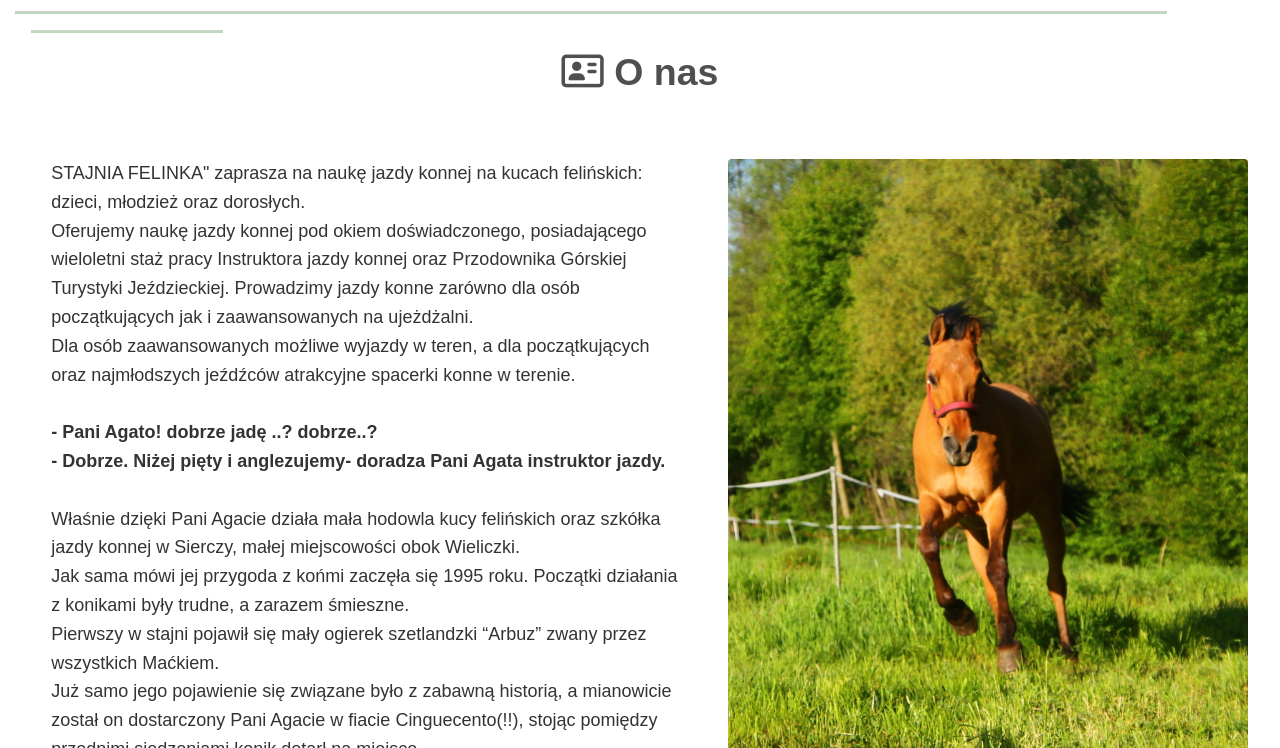
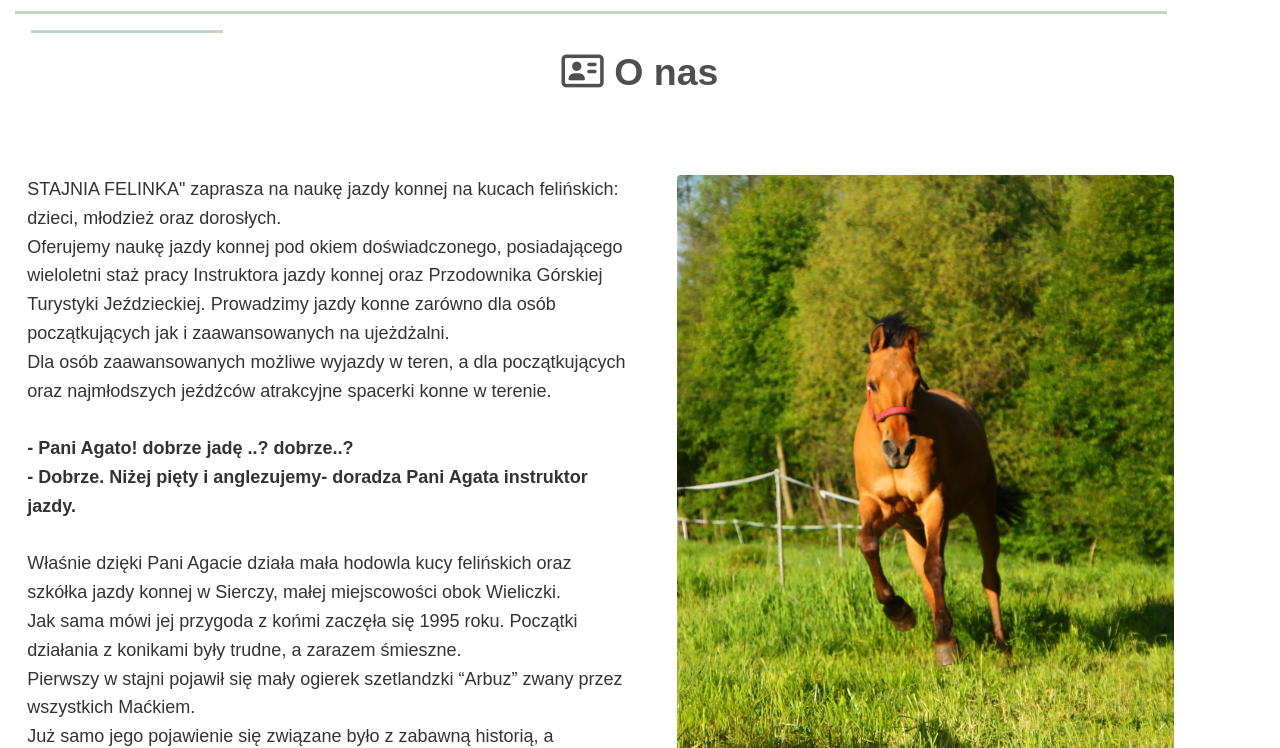
Before and after one commit to JANTI12/stajnia1, a plain HTML site: page index.html in a window 1280 px wide. Both pictures are taken after a click on the link "STAJNIA FELINKA". Shown: the part 852-1600 px from the top of the page. Drawn offline with Linux system fonts and the light colour scheme.

Commit message:
Update index.html

```diff
--- a/index.html
+++ b/index.html
@@ -112,11 +112,13 @@ input[type=submit]:hover {
   padding: 20px;
 }
 
+
 	div.zakladki > div {display: none}
   	  div.zakladki div:target {display: block}
 
-	* {
-	font-family:sans-serif}
+	*{
+	font-family:sans-serif;
+	}
 	hr {
 		background-color:darkgreen;
 		height:2px;
@@ -225,12 +227,12 @@ input[type=submit]:hover {
 <div class="zakladki" style='z-index:0' id='zakladki'>
 
 	<!--onas-->
-	<div id="onas" style='width:100vw'>
+	<div id="onas" >
 
 		<br><br><hr style='width:90vw'><h1 class='w3-center w3-margin'><hr style='width:15vw;'><i class="fa-regular fa-address-card"></i><b> O nas</b></h1><br>
-		<div class='w3-mobile row'>
+		<div class='row w3-margin'>
 
-			<div style=' margin-top:3vh; margin-left:4vw; color:#333333' class='w3-sans-serif w3-large col-lg-6 col-md-12 m6 w3-animate-left'> STAJNIA FELINKA" zaprasza na naukę jazdy konnej na kucach felińskich: dzieci, młodzież oraz dorosłych.<br>
+			<div style=' margin-top:3vh; color:#333333; ' class=' w3-sans-serif w3-large col-lg-6 col-md-12  w3-animate-left '> STAJNIA FELINKA" zaprasza na naukę jazdy konnej na kucach felińskich: dzieci, młodzież oraz dorosłych.<br>
 				Oferujemy naukę jazdy konnej pod okiem doświadczonego, posiadającego wieloletni staż pracy Instruktora jazdy konnej oraz Przodownika Górskiej Turystyki Jeździeckiej.
 				Prowadzimy jazdy konne zarówno dla osób początkujących jak i zaawansowanych na ujeżdżalni.<br>
 				Dla osób zaawansowanych możliwe wyjazdy w teren, a dla początkujących oraz najmłodszych jeźdźców atrakcyjne spacerki konne w terenie.<br><br>
@@ -251,7 +253,8 @@ Dziś hodowla kucy felińskich  "Z SOLNEJ ZIEMI" w Sierczy liczy 5 koni. Wszystk
 
 Cały inwentarz zwierzęcy będący w posiadaniu Pani Agaty liczy kilkanaście zwierząt, żyjących ze sobą w zgodzie i harmonii, a czuwają nad tym porządkiem owczarki szetlandzki  ZA ZI NEL Ventora "NEL"oraz EMMI z Solnej Ziemi FCI.
 			</div>
-			<div class="col-lg-5 col-md-12 m5" style="margin-top:3vh; margin-left:2vw"><img data-gallery href="zdj7.jpg" src='zdj7.jpg' class='w3-image rounded'></div>
+
+			<div class="col-lg-5 col-md-12 " style="margin-top:3vh; margin-left:2vw"><img data-gallery href="zdj7.jpg" src='zdj7.jpg' class='w3-image rounded'></div>
 
 		</div>
 			<br><br><hr style='width:90vw'><h1 class='w3-center w3-margin'><hr style='width:15vw;'></h1>
```
